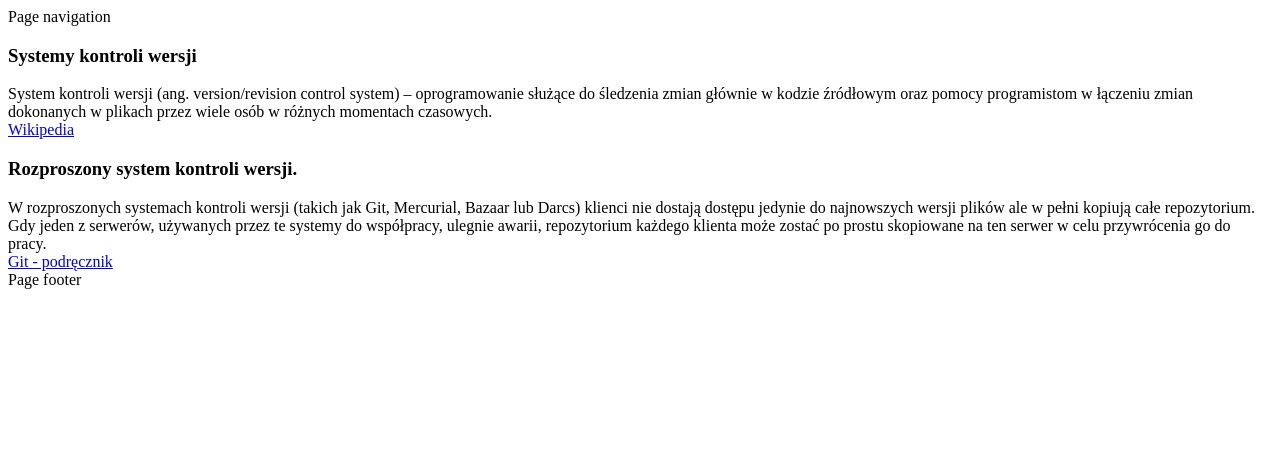
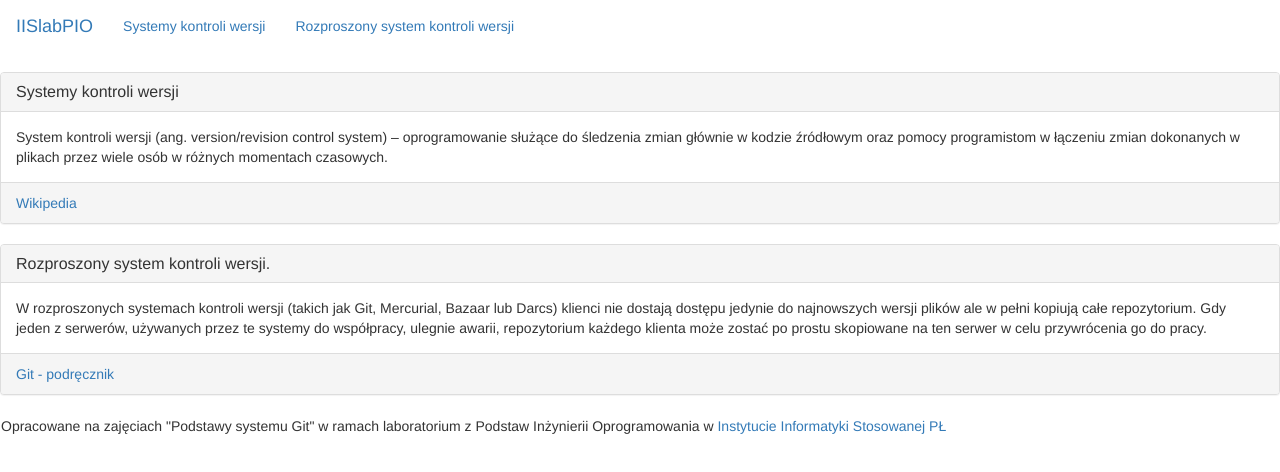
Before and after one commit to AnaPau94/islabpio_187185, a plain HTML site: page index.html in a window 1280 px wide. Drawn offline with nearby package versions, Linux system fonts and the light colour scheme.

Commit message:
zmiany master part2

```diff
--- a/index.html
+++ b/index.html
@@ -2,10 +2,19 @@
 <html>
 	<head>
 		<meta http-equiv="Content-Type" content="text/html; charset=utf-8">
+		<link href="http://netdna.bootstrapcdn.com/bootstrap/3.0.2/css/bootstrap.min.css" rel="stylesheet">
 	</head>
 	<body>
 		<nav class="navbar">
-			Page navigation
+			<div class="navbar-header">
+		 <a class="navbar-brand" href="#">IISlabPIO</a>
+	 </div>
+	 <div class="collapse navbar-collapse">
+	 	<ul class="nav navbar-nav">
+   			<li><a href="#section1">Systemy kontroli wersji</a></li>
+   			<li><a href="#section2">Rozproszony system kontroli wersji</a></li>
+   		</ul>
+   	</div>
 		</nav>
 		<section id="section1" class="panel panel-default">
 			<div class="panel-heading">
@@ -31,7 +40,7 @@
 			</footer>
 		</section>
 		<footer  class="navbar">
-			Page footer
+			Opracowane na zajęciach "Podstawy systemu Git" w ramach laboratorium z Podstaw Inżynierii Oprogramowania w <a href="http://www.iis.p.lodz.pl/">Instytucie Informatyki Stosowanej PŁ</a>
 		</footer>
 	</body>
 </html>
```
